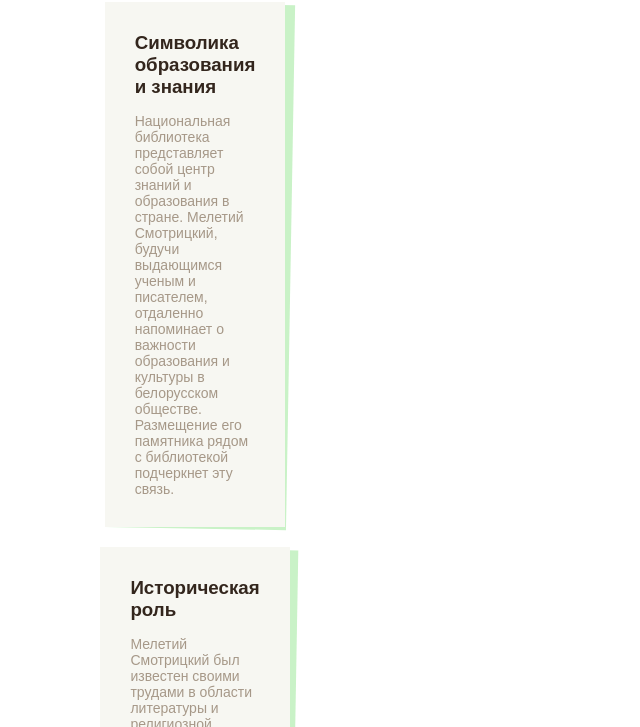
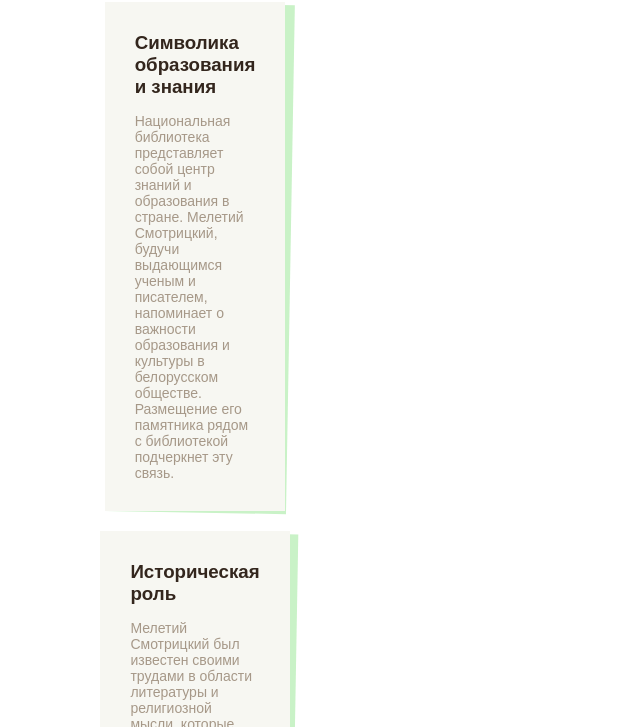
Before and after one commit to Qeeeezy/-.github.io, a plain HTML site: page index.html in a window 1280 px wide. Shown: the part 678-1405 px from the top of the page, without its empty margins (0-640 px from the left). Drawn offline with Linux system fonts and the light colour scheme.

Commit message:
index.html

```diff
--- a/index.html
+++ b/index.html
@@ -27,7 +27,7 @@
                 <div class="post-item-wrap">
                 <a href="" class="post-link">
                 <h3 class="post-title">Символика образования и знания</h3>
-                <p class="post-content">Национальная библиотека представляет собой центр знаний и образования в стране. Мелетий Смотрицкий, будучи выдающимся ученым и писателем, отдаленно напоминает о важности образования и культуры в белорусском обществе. Размещение его памятника рядом с библиотекой подчеркнет эту связь.</p>
+                <p class="post-content">Национальная библиотека представляет собой центр знаний и образования в стране. Мелетий Смотрицкий, будучи выдающимся ученым и писателем, напоминает о важности образования и культуры в белорусском обществе. Размещение его памятника рядом с библиотекой подчеркнет эту связь.</p>
                 </a>
                 </div>
                 </div>
```
